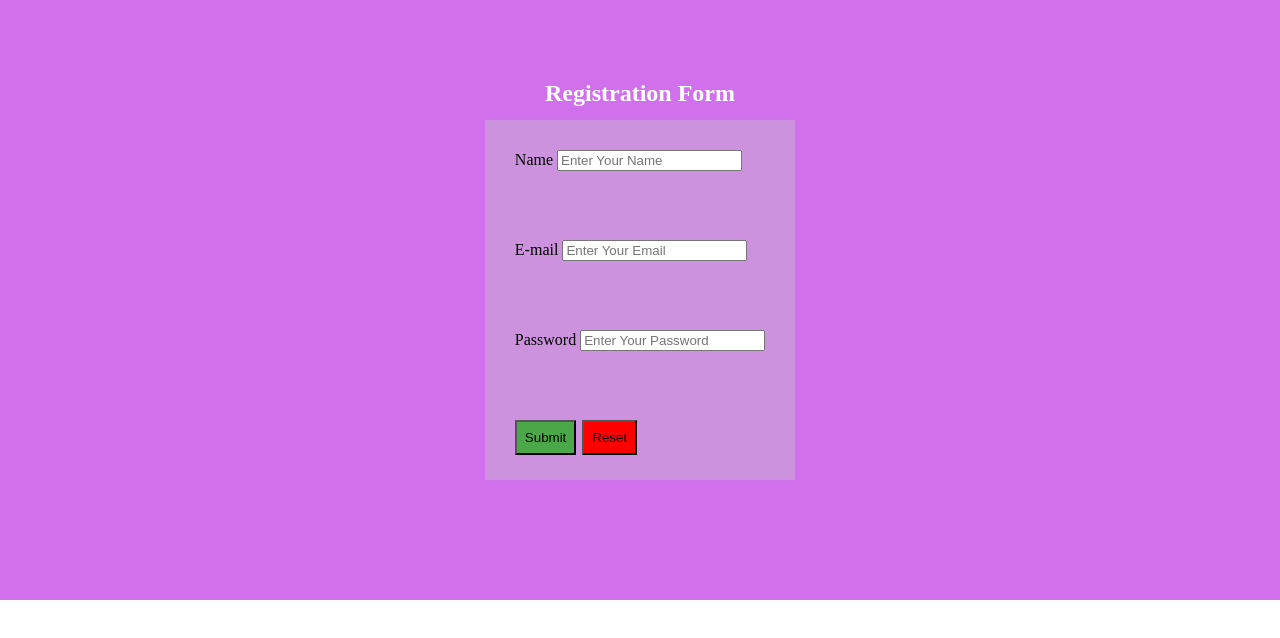
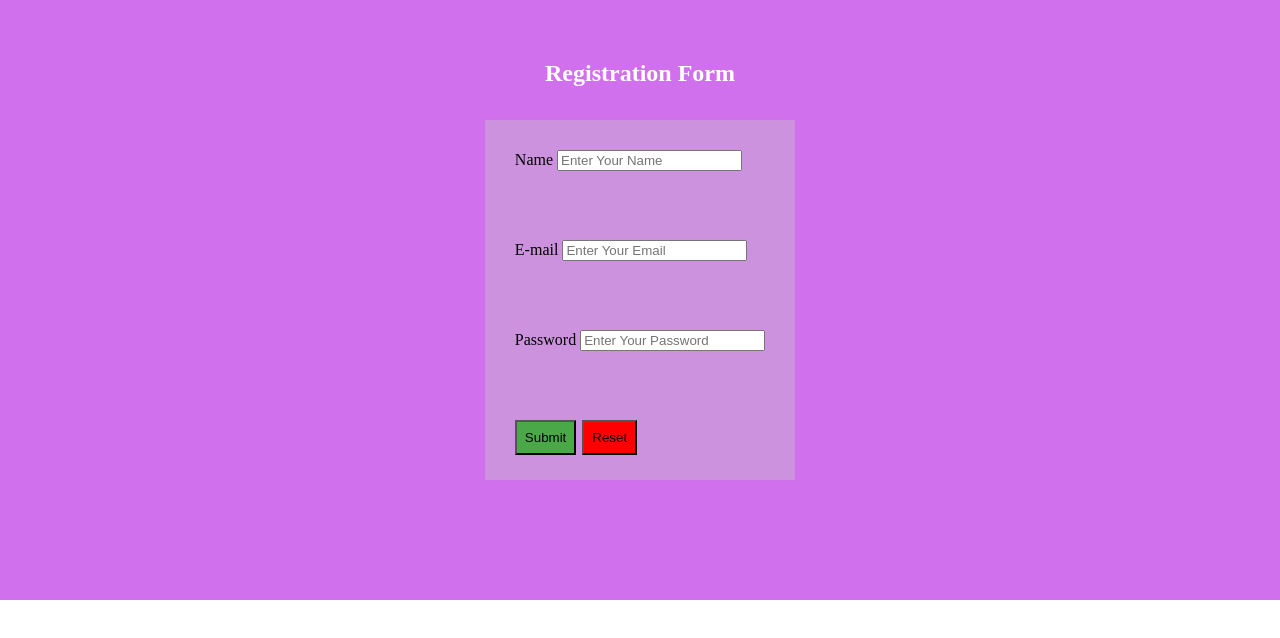
Before and after one commit to AtchayaParamaiah/Project-1, a plain HTML site: page index.html in a window 1280 px wide. Drawn offline with Linux system fonts and the light colour scheme.

Commit message:
Improve form styling

```diff
--- a/style.css
+++ b/style.css
@@ -17,7 +17,7 @@ body {
 .container h2 {
     color: white;
     position: absolute;
-    top: 60px;
+    top: 40px;
 }
 
 .container form {
```
